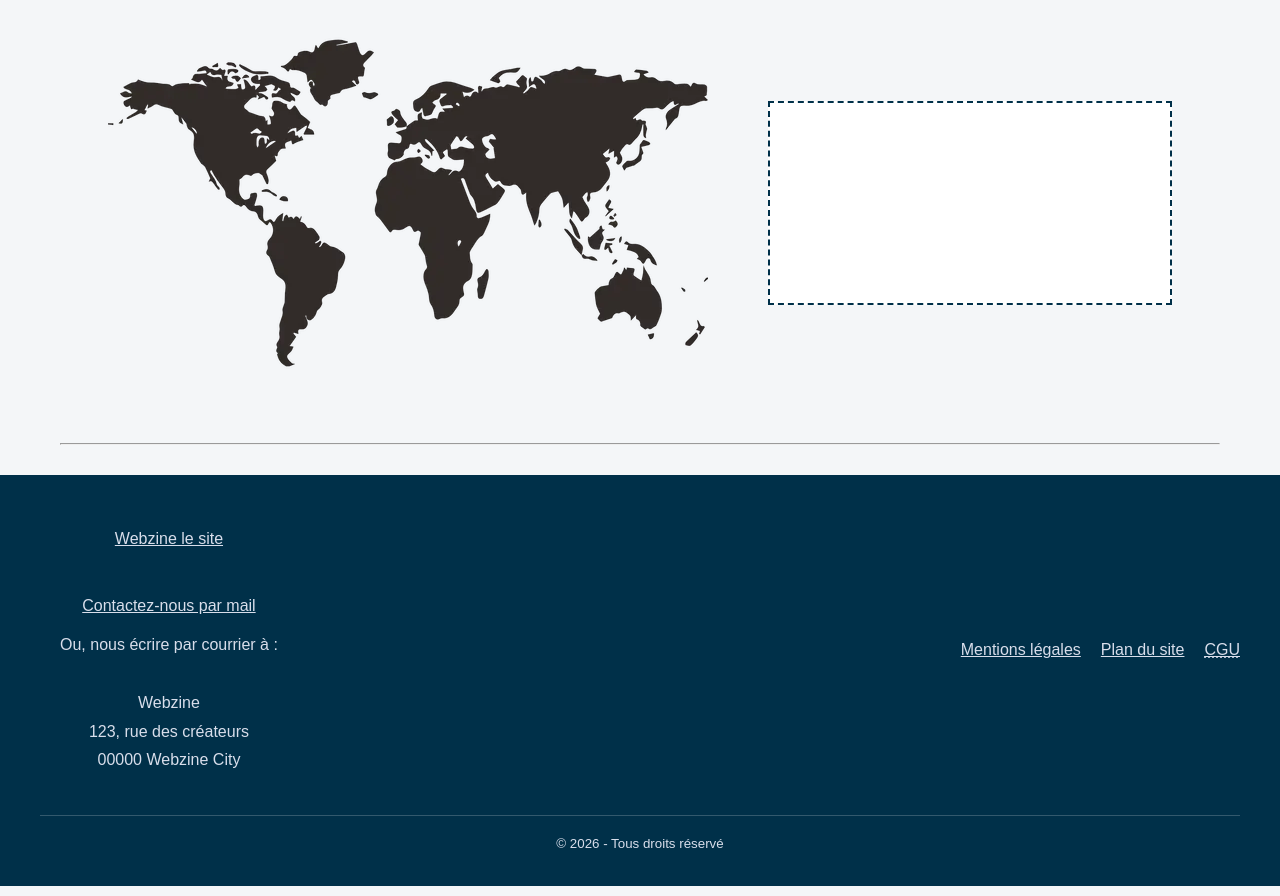
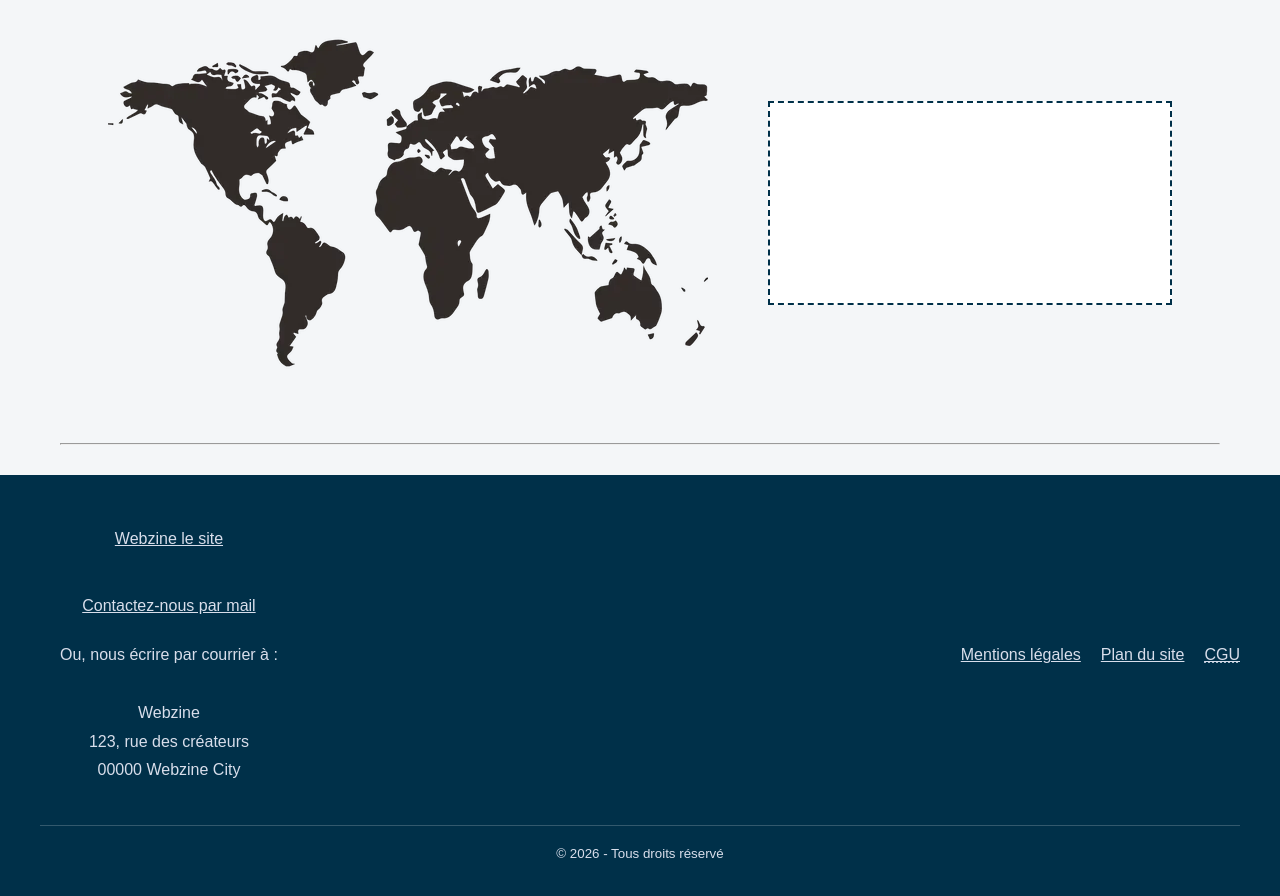
Before and after one commit to jonathanvitry07-svg/webzine, a plain HTML site: page index.html in a window 1280 px wide. Shown: the part 2898-3794 px from the top of the page. Drawn offline with Linux system fonts and the light colour scheme.

Commit message:
modif html

```diff
--- a/index.html
+++ b/index.html
@@ -296,7 +296,7 @@
         <address class="contact-info">
           <a href="www.webzine.re">Webzine le site</a><br>
           <a href="mailto:webzine@contact.com">Contactez-nous par mail</a>
-          <text>Ou, nous écrire par courrier à :<br><br> Webzine<br> 123, rue des créateurs<br> 00000 Webzine City</text>
+          <p>Ou, nous écrire par courrier à :<br><br> Webzine<br> 123, rue des créateurs<br> 00000 Webzine City</p>
         </address>
 
         <ul>
```
